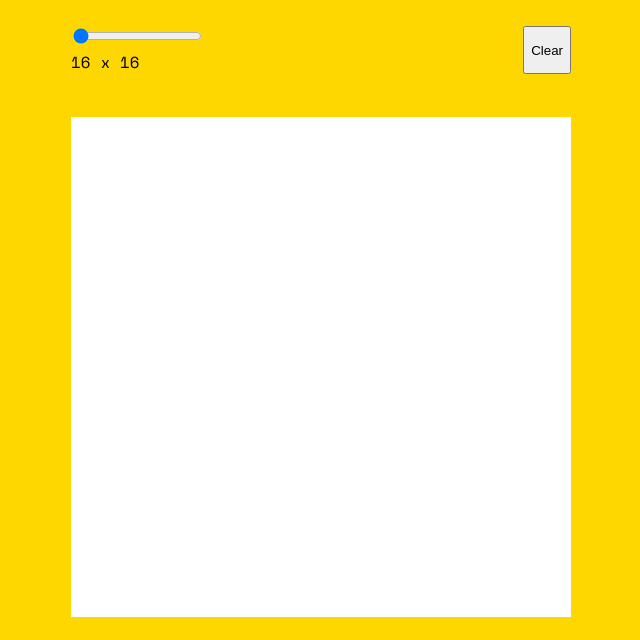
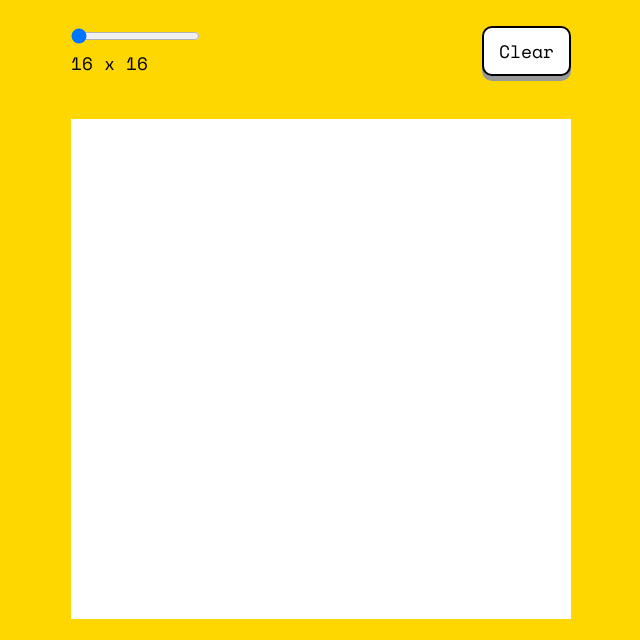
Before and after one commit to devkevw/conuhacks2024, a plain HTML site: page index.html in a window 1280 px wide. Shown: the part 160-800 px from the top of the page, without its empty margins (319-959 px from the left). Drawn offline with nearby package versions, Linux system fonts and the light colour scheme.

Commit message:
Add button styles

```diff
--- a/styles.css
+++ b/styles.css
@@ -39,3 +39,34 @@ body {
     display: flex;
     justify-content: space-between;
 }
+
+button.clear {
+    padding: 10px 15px;
+    font-size: 18px;
+    text-align: center;
+    cursor: pointer;
+    border: 2px solid;
+    background-color: white;
+    border-radius: 10px;
+    font-family: 'Space Mono', monospace;
+    box-shadow: 0 5px #999;
+  }
+
+button.clear:hover {background-color: #007bff}
+
+button.clear:active {
+  background-color: #007bff;
+  box-shadow: 0 2px #666;
+  transform: translateY(3px);
+}
+
+p {
+    margin: 0px;
+}
+
+input.slider {
+    margin: 0;
+}
+.slider-text {
+    font-size: 18px;
+}
```
